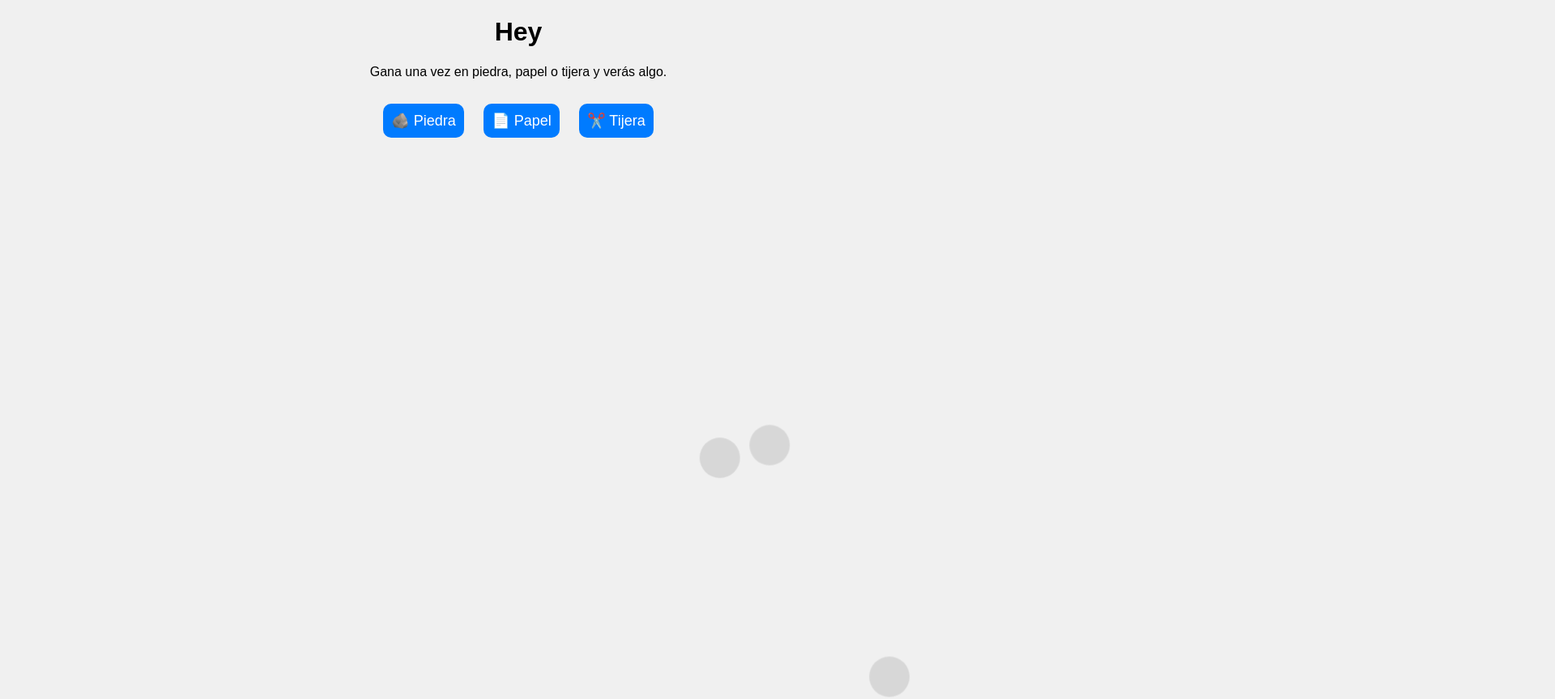
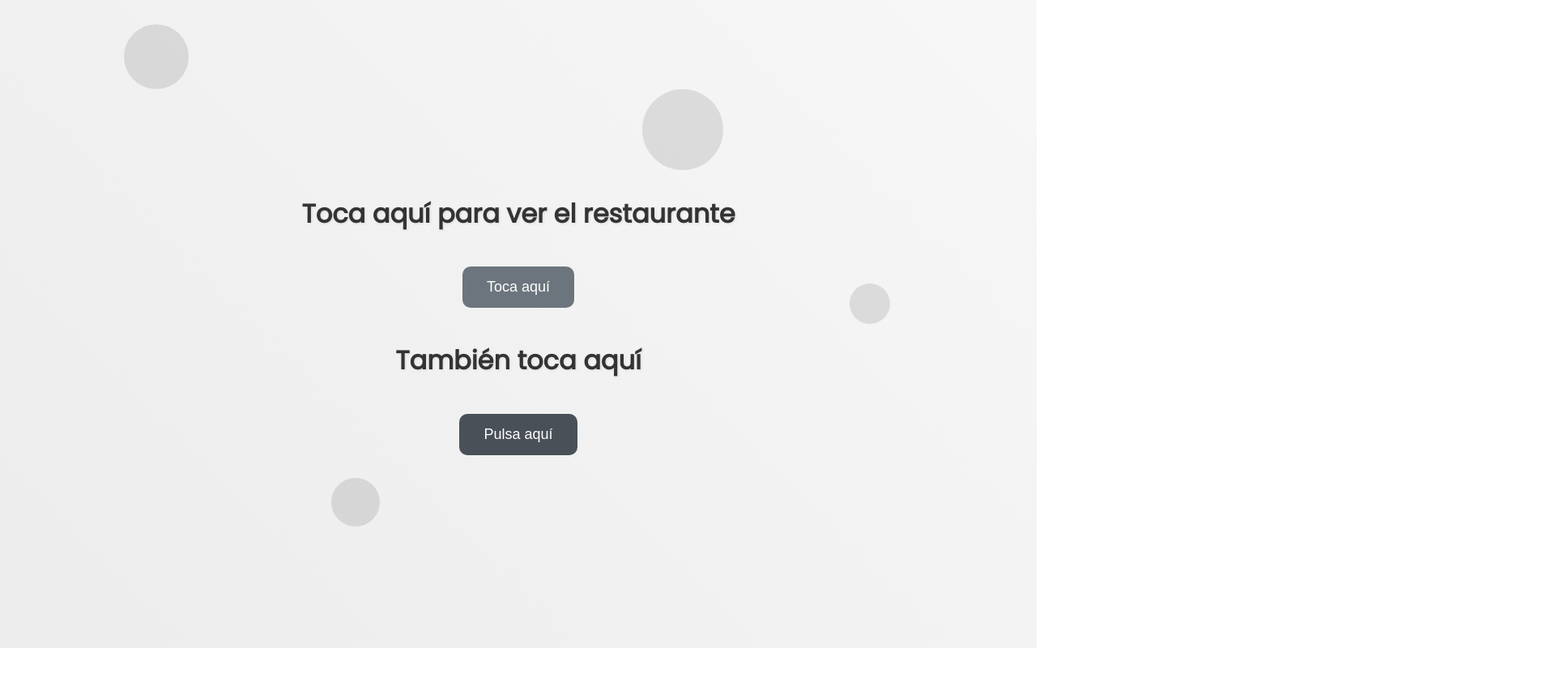
Before and after one commit to Michhoow/Ode, a plain HTML site: page index.html in a window 1280 px wide. Shown: the top 863 px of the page at 81% size, 1920 px wide, since content can reach past the window. After the commit the page ends 800 px from the top, so only its background shows below. Drawn offline with Linux system fonts and the light colour scheme.

Commit message:
quiero salir de esta carcell

```diff
--- a/index.html
+++ b/index.html
@@ -3,86 +3,93 @@
 <head>
     <meta charset="UTF-8">
     <meta name="viewport" content="width=device-width, initial-scale=1.0">
-    <title>...</title>
+    <title>Página Animada</title>
     <style>
+        @import url('https://fonts.googleapis.com/css2?family=Poppins:wght@300;400&display=swap');
+
         body {
-            text-align: center;
-            font-family: Arial, sans-serif;
-            background-color: #f0f0f0;
+            margin: 0;
+            overflow: hidden;
+            display: flex;
+            flex-direction: column;
+            align-items: center;
+            justify-content: center;
+            height: 100vh;
+            font-family: 'Poppins', sans-serif;
+            background: linear-gradient(45deg, #ececec, #f7f7f7);
+            animation: gradientBG 5s infinite alternate;
             position: relative;
         }
-        .animation-box {
+
+        @keyframes gradientBG {
+            0% {
+                background-position: left;
+            }
+            100% {
+                background-position: right;
+            }
+        }
+
+        .button {
+            padding: 15px 30px;
+            margin: 20px;
+            font-size: 18px;
+            border: none;
+            cursor: pointer;
+            border-radius: 10px;
+            transition: transform 0.2s, background-color 0.3s;
+            font-weight: 400;
+        }
+
+        .button:hover {
+            transform: scale(1.1);
+        }
+
+        .btn1 {
+            background-color: #6c757d;
+            color: white;
+        }
+
+        .btn2 {
+            background-color: #495057;
+            color: white;
+        }
+
+        h1 {
+            color: #333;
+            text-shadow: 1px 1px 3px rgba(0, 0, 0, 0.1);
+        }
+
+        /* Animaciones de formas */
+        .shape {
             position: absolute;
             width: 50px;
             height: 50px;
-            background: rgba(0, 0, 0, 0.1);
+            background-color: rgba(0, 0, 0, 0.1);
             border-radius: 50%;
-            animation: moveAround 5s infinite alternate ease-in-out;
+            animation: floatShape 10s infinite alternate ease-in-out;
         }
-        @keyframes moveAround {
-            from { transform: translate(0, 0); }
-            to { transform: translate(100vw, 100vh); }
-        }
-        .game-container {
-            margin-top: 20px;
-        }
-        button {
-            font-size: 18px;
-            padding: 10px;
-            margin: 10px;
-            border-radius: 10px;
-            border: none;
-            cursor: pointer;
-            background-color: #007BFF;
-            color: white;
+
+        @keyframes floatShape {
+            0% {
+                transform: translateY(0px) translateX(0px) rotate(0deg);
+            }
+            100% {
+                transform: translateY(-100px) translateX(50px) rotate(360deg);
+            }
         }
     </style>
 </head>
 <body>
-    <h1>Hey</h1>
-    <p>Gana una vez en piedra, papel o tijera y verás algo.</p>
-    <div class="game-container">
-        <button onclick="playGame('piedra')">🪨 Piedra</button>
-        <button onclick="playGame('papel')">📄 Papel</button>
-        <button onclick="playGame('tijera')">✂️ Tijera</button>
-    </div>
-    <p id="result"></p>
-    <script>
+    <div class="shape" style="top: 10%; left: 10%; width: 80px; height: 80px;"></div>
+    <div class="shape" style="top: 50%; left: 80%;"></div>
+    <div class="shape" style="top: 80%; left: 30%; width: 60px; height: 60px;"></div>
+    <div class="shape" style="top: 20%; left: 60%; width: 100px; height: 100px;"></div>
 
-        function playGame(playerChoice) {
-            const choices = ['piedra', 'papel', 'tijera'];
-            const computerChoice = choices[Math.floor(Math.random() * choices.length)];
-            let result = '';
+    <h1>Toca aquí para ver el restaurante</h1>
+    <button class="button btn1" onclick="window.location.href='https://www.tiktok.com/@supernenoman/video/7245006806919941382?q=Fritura%20la%20critica&t=1743572136561'">Toca aquí</button>
 
-            if (playerChoice === computerChoice) {
-                result = 'Empate. Inténtalo de nuevo.';
-            } else if (
-                (playerChoice === 'piedra' && computerChoice === 'tijera') ||
-                (playerChoice === 'papel' && computerChoice === 'piedra') ||
-                (playerChoice === 'tijera' && computerChoice === 'papel')
-            ) {
-                result = '¡Ganaste!';
-                setTimeout(() => {
-                    window.location.href = "https://www.tiktok.com/@jovani_vasquez3/video/7247618481288514822?lang=es";
-                }, 1000);
-            } else {
-                result = 'Perdiste. Inténtalo de nuevo.';
-            }
-            document.getElementById('result').innerText = `Elegiste ${playerChoice}. La computadora eligió ${computerChoice}. ${result}`;
-        }
-
-        function createAnimation() {
-            for (let i = 0; i < 10; i++) {
-                let box = document.createElement("div");
-                box.classList.add("animation-box");
-                box.style.top = Math.random() * 100 + "vh";
-                box.style.left = Math.random() * 100 + "vw";
-                box.style.animationDuration = (Math.random() * 3 + 3) + "s";
-                document.body.appendChild(box);
-            }
-        }
-
-        createAnimation();
-    </script>
+    <h1>También toca aquí</h1>
+    <button class="button btn2" onclick="window.location.href='https://www.instagram.com/reel/DHfSyaNoXOq/?utm_source=ig_web_copy_link&igsh=MzRlODBiNWFlZA=='">Pulsa aquí</button>
 </body>
 </html>
```
